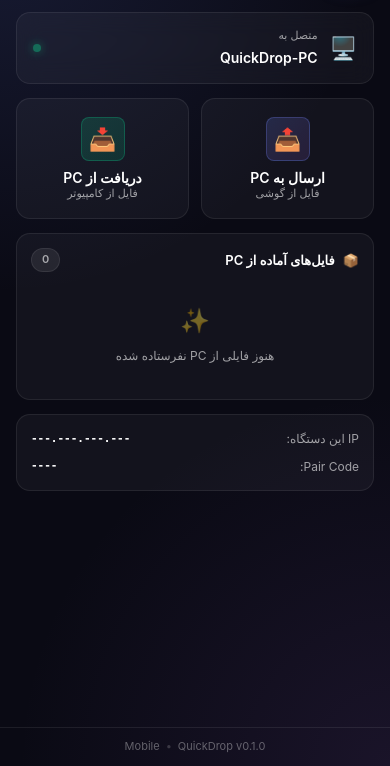
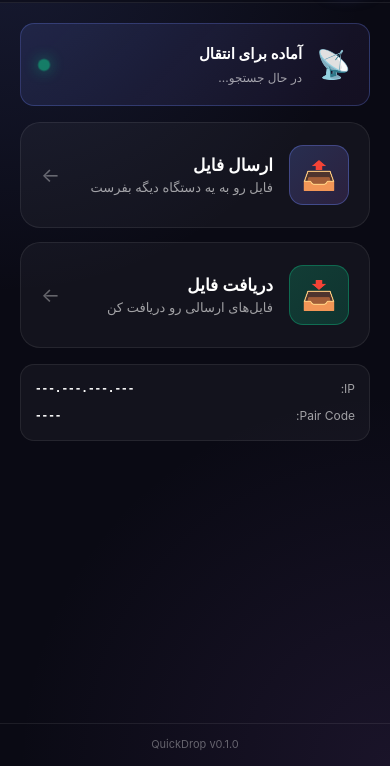
Before and after one commit to Mpyj/quickdrop, a website built with Vite: page mobile/index.html in a window 390 px wide. Shown: the part 78-844 px from the top of the page. Built offline with nearby package versions, Linux system fonts and the light colour scheme.

Commit message:
New mobile UI + custom icons + fix release

```diff
--- a/mobile/index.html
+++ b/mobile/index.html
@@ -8,87 +8,77 @@
     <link rel="stylesheet" href="/src/styles.css">
 </head>
 <body>
-    <div class="app">
-        <!-- Header -->
+    <!-- ============ Screen: Loading ============ -->
+    <div id="loading-screen" class="screen active">
+        <div class="loader"></div>
+        <p>در حال آماده‌سازی...</p>
+    </div>
+
+    <!-- ============ Screen: Home ============ -->
+    <div id="home-screen" class="screen">
         <header class="app-header">
             <div class="brand">
                 <div class="brand-icon">⚡</div>
                 <div class="brand-text">
                     <h1>QuickDrop</h1>
-                    <p>انتقال سریع فایل</p>
+                    <p>انتقال فایل روی شبکه</p>
                 </div>
             </div>
-            <div class="status-badge" id="status-badge">
-                <div class="status-dot"></div>
-                <span>آنلاین</span>
-            </div>
+            <button class="icon-btn" id="settings-btn">
+                <svg width="20" height="20" viewBox="0 0 24 24" fill="none" stroke="currentColor" stroke-width="2">
+                    <circle cx="12" cy="12" r="3"></circle>
+                    <path d="M19.4 15a1.65 1.65 0 0 0 .33 1.82l.06.06a2 2 0 0 1 0 2.83 2 2 0 0 1-2.83 0l-.06-.06a1.65 1.65 0 0 0-1.82-.33 1.65 1.65 0 0 0-1 1.51V21a2 2 0 0 1-2 2 2 2 0 0 1-2-2v-.09A1.65 1.65 0 0 0 9 19.4a1.65 1.65 0 0 0-1.82.33l-.06.06a2 2 0 0 1-2.83 0 2 2 0 0 1 0-2.83l.06-.06a1.65 1.65 0 0 0 .33-1.82 1.65 1.65 0 0 0-1.51-1H3a2 2 0 0 1-2-2 2 2 0 0 1 2-2h.09A1.65 1.65 0 0 0 4.6 9a1.65 1.65 0 0 0-.33-1.82l-.06-.06a2 2 0 0 1 0-2.83 2 2 0 0 1 2.83 0l.06.06a1.65 1.65 0 0 0 1.82.33H9a1.65 1.65 0 0 0 1-1.51V3a2 2 0 0 1 2-2 2 2 0 0 1 2 2v.09a1.65 1.65 0 0 0 1 1.51 1.65 1.65 0 0 0 1.82-.33l.06-.06a2 2 0 0 1 2.83 0 2 2 0 0 1 0 2.83l-.06.06a1.65 1.65 0 0 0-.33 1.82V9a1.65 1.65 0 0 0 1.51 1H21a2 2 0 0 1 2 2 2 2 0 0 1-2 2h-.09a1.65 1.65 0 0 0-1.51 1z"></path>
+                </svg>
+            </button>
         </header>
 
-        <!-- Main Content -->
         <main class="content">
-            <!-- Connected Banner -->
-            <div class="connected-banner">
-                <div class="connected-icon">🖥️</div>
-                <div class="connected-info">
-                    <span class="connected-label">متصل به</span>
-                    <span class="connected-name">QuickDrop-PC</span>
+            <!-- Status Card -->
+            <div class="status-card">
+                <div class="status-icon">📡</div>
+                <div class="status-info">
+                    <div class="status-title">آماده برای انتقال</div>
+                    <div class="status-subtitle" id="status-subtitle">در حال جستجو...</div>
                 </div>
-                <div class="connected-pulse"></div>
+                <div class="status-pulse"></div>
             </div>
 
-            <!-- Actions: Send / Receive -->
-            <div class="actions-grid">
-                <button class="action-card send" id="upload-btn">
-                    <div class="action-card-icon">📤</div>
-                    <div class="action-card-body">
-                        <div class="action-card-title">ارسال به PC</div>
-                        <div class="action-card-desc">فایل از گوشی</div>
+            <!-- Big Actions -->
+            <div class="big-actions">
+                <button class="big-action send" id="send-btn">
+                    <div class="big-action-icon">📤</div>
+                    <div class="big-action-content">
+                        <div class="big-action-title">ارسال فایل</div>
+                        <div class="big-action-desc">فایل رو به یه دستگاه دیگه بفرست</div>
                     </div>
+                    <div class="big-action-arrow">←</div>
                 </button>
 
-                <button class="action-card receive" id="download-btn">
-                    <div class="action-card-icon">📥</div>
-                    <div class="action-card-body">
-                        <div class="action-card-title">دریافت از PC</div>
-                        <div class="action-card-desc">فایل از کامپیوتر</div>
+                <button class="big-action receive" id="receive-btn">
+                    <div class="big-action-icon">📥</div>
+                    <div class="big-action-content">
+                        <div class="big-action-title">دریافت فایل</div>
+                        <div class="big-action-desc">فایل‌های ارسالی رو دریافت کن</div>
                     </div>
+                    <div class="big-action-arrow">←</div>
                 </button>
             </div>
 
-            <!-- Shared Files from PC -->
-            <div class="shared-files-section">
-                <div class="shared-files-header">
-                    <div class="shared-files-title">
-                        <span>📦</span>
-                        <span>فایل‌های آماده از PC</span>
-                    </div>
-                    <div class="shared-files-badge" id="shared-count">0</div>
+            <!-- Info Card (کوچیک) -->
+            <div class="info-mini">
+                <div class="info-mini-row">
+                    <span class="info-mini-label">IP:</span>
+                    <span class="info-mini-value" id="local-ip">---.---.---.---</span>
                 </div>
-                <div class="shared-files-list" id="shared-files-list">
-                    <div class="shared-empty">
-                        <div class="shared-empty-icon">✨</div>
-                        <p>هنوز فایلی از PC نفرستاده شده</p>
-                    </div>
-                </div>
-            </div>
-
-            <!-- Info Card -->
-            <div class="info-card">
-                <div class="info-row">
-                    <span class="info-label">IP این دستگاه:</span>
-                    <span class="info-value" id="local-ip">---.---.---.---</span>
-                </div>
-                <div class="info-row">
-                    <span class="info-label">Pair Code:</span>
-                    <span class="info-value" id="pair-code">----</span>
+                <div class="info-mini-row">
+                    <span class="info-mini-label">Pair Code:</span>
+                    <span class="info-mini-value" id="pair-code">----</span>
                 </div>
             </div>
         </main>
 
         <footer class="app-footer">
             <span>QuickDrop v0.1.0</span>
-            <span class="dot">•</span>
-            <span>Mobile</span>
         </footer>
     </div>
 
--- a/mobile/src/main.ts
+++ b/mobile/src/main.ts
@@ -1,18 +1,6 @@
 // QuickDrop Mobile - Frontend Logic
 
 import { invoke } from "@tauri-apps/api/core";
-
-// ============================================
-// Types
-// ============================================
-
-interface SharedFile {
-    id: string;
-    name: string;
-    size: number;
-    path: string;
-    shared_at: number;
-}
 
 // ============================================
 // State
@@ -23,7 +11,6 @@ const state = {
     pairCode: "----",
     token: "",
     mobileUrl: "",
-    sharedFiles: [] as SharedFile[],
 };
 
 // ============================================
@@ -39,22 +26,14 @@ function setText(id: string, text: string): void {
     if (el) el.textContent = text;
 }
 
-function formatBytes(bytes: number): string {
-    if (bytes === 0) return '0 B';
-    const k = 1024;
-    const sizes = ['B', 'KB', 'MB', 'GB'];
-    const i = Math.floor(Math.log(bytes) / Math.log(k));
-    return parseFloat((bytes / Math.pow(k, i)).toFixed(1)) + ' ' + sizes[i];
-}
-
-function escapeHtml(text: string): string {
-    const div = document.createElement('div');
-    div.textContent = text;
-    return div.innerHTML;
+function showScreen(id: string): void {
+    document.querySelectorAll('.screen').forEach(s => s.classList.remove('active'));
+    const screen = $(id);
+    if (screen) screen.classList.add('active');
 }
 
 // ============================================
-// Load Info from Rust
+// Load Info
 // ============================================
 
 async function loadInfo(): Promise<void> {
@@ -69,25 +48,29 @@ async function loadInfo(): Promise<void> {
 
         console.log("📱 IP:", state.localIp);
         console.log("🔐 Pair Code:", state.pairCode);
-        console.log("🔑 Token:", state.token.substring(0, 8) + "...");
-        console.log("🔗 Mobile URL:", state.mobileUrl);
+        console.log("🔗 URL:", state.mobileUrl);
     } catch (e) {
         console.error("خطا در لود اطلاعات:", e);
     }
 }
 
 // ============================================
-// Actions (موقت)
+// Actions
 // ============================================
 
-function handleUpload(): void {
-    console.log("📤 Upload clicked");
-    alert("به‌زودی: ارسال فایل به PC");
+function handleSend(): void {
+    console.log("📤 Send clicked");
+    alert("به‌زودی: انتخاب فایل و ارسال");
 }
 
-function handleDownload(): void {
-    console.log("📥 Download clicked");
-    alert("به‌زودی: دریافت فایل از PC");
+function handleReceive(): void {
+    console.log("📥 Receive clicked");
+    alert("به‌زودی: دریافت فایل از دستگاه‌های دیگه");
+}
+
+function handleSettings(): void {
+    console.log("⚙️ Settings clicked");
+    alert("به‌زودی: تنظیمات");
 }
 
 // ============================================
@@ -95,8 +78,9 @@ function handleDownload(): void {
 // ============================================
 
 function setupHandlers(): void {
-    $("upload-btn")?.addEventListener("click", handleUpload);
-    $("download-btn")?.addEventListener("click", handleDownload);
+    $("send-btn")?.addEventListener("click", handleSend);
+    $("receive-btn")?.addEventListener("click", handleReceive);
+    $("settings-btn")?.addEventListener("click", handleSettings);
 }
 
 // ============================================
@@ -107,4 +91,9 @@ document.addEventListener("DOMContentLoaded", async () => {
     console.log("🌐 QuickDrop Mobile loaded");
     setupHandlers();
     await loadInfo();
+
+    // نمایش صفحه‌ی Home بعد از لود
+    setTimeout(() => {
+        showScreen('home-screen');
+    }, 500);
 });
--- a/mobile/src/styles.css
+++ b/mobile/src/styles.css
@@ -1,5 +1,5 @@
 /* ============================================
-   QuickDrop Mobile - Styles
+   QuickDrop Mobile - Native-Style UI
    ============================================ */
 
 * {
@@ -11,7 +11,6 @@
 
 :root {
     --primary: #667eea;
-    --primary-dark: #5568d3;
     --secondary: #764ba2;
     --success: #10b981;
     --error: #ef4444;
@@ -49,22 +48,78 @@ body {
 }
 
 /* ============================================
-   App Layout
+   Screens
    ============================================ */
-.app {
-    display: flex;
+.screen {
+    position: fixed;
+    inset: 0;
+    display: none;
     flex-direction: column;
-    height: 100vh;
     padding-top: env(safe-area-inset-top);
     padding-bottom: env(safe-area-inset-bottom);
 }
 
-/* Header */
+.screen.active {
+    display: flex;
+}
+
+/* ============================================
+   Loading Screen
+   ============================================ */
+#loading-screen {
+    align-items: center;
+    justify-content: center;
+    gap: 24px;
+}
+
+.loader {
+    width: 56px;
+    height: 56px;
+    border: 3px solid rgba(255, 255, 255, 0.15);
+    border-top-color: var(--primary);
+    border-radius: 50%;
+    animation: spin 0.9s cubic-bezier(0.5, 0, 0.5, 1) infinite;
+    position: relative;
+}
+
+.loader::after {
+    content: '';
+    position: absolute;
+    inset: -8px;
+    border-radius: 50%;
+    border: 2px solid transparent;
+    border-top-color: rgba(102, 126, 234, 0.5);
+    animation: spin 1.6s linear infinite reverse;
+}
+
+@keyframes spin {
+    to { transform: rotate(360deg); }
+}
+
+#loading-screen p {
+    color: var(--text-secondary);
+    font-size: 15px;
+    animation: pulse 2s ease-in-out infinite;
+}
+
+@keyframes pulse {
+    0%, 100% { opacity: 0.5; }
+    50% { opacity: 1; }
+}
+
+/* ============================================
+   Home Screen
+   ============================================ */
+#home-screen {
+    display: flex;
+    flex-direction: column;
+}
+
 .app-header {
     display: flex;
     align-items: center;
     justify-content: space-between;
-    padding: 16px 20px 14px;
+    padding: 16px 20px;
     border-bottom: 1px solid var(--border);
     background: rgba(10, 10, 20, 0.6);
     backdrop-filter: blur(12px);
@@ -79,292 +134,207 @@ body {
 }
 
 .brand-icon {
-    width: 40px;
-    height: 40px;
+    width: 44px;
+    height: 44px;
     display: flex;
     align-items: center;
     justify-content: center;
-    font-size: 22px;
+    font-size: 24px;
     background: linear-gradient(135deg, var(--primary), var(--secondary));
     border-radius: var(--radius);
     box-shadow: 0 6px 20px rgba(102, 126, 234, 0.35);
 }
 
 .brand-text h1 {
-    font-size: 16px;
+    font-size: 18px;
     font-weight: 700;
     letter-spacing: -0.02em;
 }
 
 .brand-text p {
-    font-size: 11px;
+    font-size: 12px;
     color: var(--text-secondary);
 }
 
-.status-badge {
+.icon-btn {
+    width: 40px;
+    height: 40px;
     display: flex;
     align-items: center;
-    gap: 6px;
-    padding: 6px 12px;
+    justify-content: center;
     background: var(--bg-card);
-    border: 1px solid rgba(16, 185, 129, 0.3);
-    border-radius: 999px;
-    font-size: 12px;
-    color: var(--success);
+    border: 1px solid var(--border);
+    border-radius: var(--radius);
+    color: var(--text-secondary);
+    cursor: pointer;
+    transition: var(--transition);
 }
 
-.status-dot {
-    width: 7px;
-    height: 7px;
-    border-radius: 50%;
-    background: var(--success);
-    box-shadow: 0 0 8px var(--success);
-    animation: pulse 2s ease-in-out infinite;
-}
-
-@keyframes pulse {
-    0%, 100% { opacity: 1; }
-    50% { opacity: 0.5; }
+.icon-btn:active {
+    background: var(--bg-card-hover);
+    transform: scale(0.95);
 }
 
 /* Content */
 .content {
     flex: 1;
-    padding: 16px;
+    padding: 20px;
     overflow-y: auto;
     display: flex;
     flex-direction: column;
-    gap: 14px;
+    gap: 16px;
 }
 
-/* Connected Banner */
-.connected-banner {
+/* Status Card */
+.status-card {
     display: flex;
     align-items: center;
-    gap: 12px;
-    padding: 14px 16px;
-    background: var(--bg-card);
-    border: 1px solid var(--border);
+    gap: 14px;
+    padding: 18px;
+    background: linear-gradient(135deg, rgba(102, 126, 234, 0.15), rgba(118, 75, 162, 0.1));
+    border: 1px solid rgba(102, 126, 234, 0.3);
     border-radius: var(--radius);
-    backdrop-filter: blur(12px);
-    -webkit-backdrop-filter: blur(12px);
+    position: relative;
+    overflow: hidden;
 }
 
-.connected-icon {
-    font-size: 22px;
+.status-icon {
+    font-size: 28px;
 }
 
-.connected-info {
+.status-info {
     flex: 1;
     display: flex;
     flex-direction: column;
     gap: 2px;
 }
 
-.connected-label {
-    font-size: 11px;
+.status-title {
+    font-size: 15px;
+    font-weight: 600;
+}
+
+.status-subtitle {
+    font-size: 12px;
     color: var(--text-secondary);
 }
 
-.connected-name {
-    font-size: 14px;
-    font-weight: 600;
+.status-pulse {
+    width: 10px;
+    height: 10px;
+    border-radius: 50%;
+    background: var(--success);
+    box-shadow: 0 0 12px var(--success);
+    animation: pulseDot 2s ease-in-out infinite;
 }
 
-.connected-pulse {
-    width: 8px;
-    height: 8px;
-    border-radius: 50%;
-    background: var(--success);
-    box-shadow: 0 0 10px var(--success);
-    animation: pulse 2s ease-in-out infinite;
+@keyframes pulseDot {
+    0%, 100% { opacity: 1; transform: scale(1); }
+    50% { opacity: 0.6; transform: scale(1.2); }
 }
 
-/* Actions Grid */
-.actions-grid {
-    display: grid;
-    grid-template-columns: 1fr 1fr;
-    gap: 12px;
+/* Big Actions */
+.big-actions {
+    display: flex;
+    flex-direction: column;
+    gap: 14px;
 }
 
-.action-card {
+.big-action {
     display: flex;
-    flex-direction: column;
     align-items: center;
-    justify-content: center;
-    gap: 8px;
-    padding: 18px 12px;
+    gap: 16px;
+    padding: 22px 20px;
     background: var(--bg-card);
     border: 1px solid var(--border);
-    border-radius: var(--radius);
-    color: #fff;
-    text-align: center;
+    border-radius: var(--radius-lg);
+    color: var(--text-primary);
+    text-align: right;
     cursor: pointer;
     transition: var(--transition);
     font-family: inherit;
     outline: none;
+    position: relative;
+    overflow: hidden;
 }
 
-.action-card:active {
-    transform: scale(0.96);
+.big-action:active {
+    transform: scale(0.98);
     background: var(--bg-card-hover);
+    border-color: var(--border-strong);
 }
 
-.action-card-icon {
-    width: 44px;
-    height: 44px;
+.big-action::before {
+    content: '';
+    position: absolute;
+    inset: 0;
+    opacity: 0;
+    transition: opacity 0.3s ease;
+    pointer-events: none;
+}
+
+.big-action.send::before {
+    background: radial-gradient(circle at top right, rgba(102, 126, 234, 0.2), transparent 60%);
+}
+
+.big-action.receive::before {
+    background: radial-gradient(circle at top right, rgba(16, 185, 129, 0.2), transparent 60%);
+}
+
+.big-action:active::before {
+    opacity: 1;
+}
+
+.big-action-icon {
+    width: 60px;
+    height: 60px;
     display: flex;
     align-items: center;
     justify-content: center;
-    font-size: 22px;
-    border-radius: var(--radius-sm);
-    background: rgba(255, 255, 255, 0.04);
-    border: 1px solid var(--border);
+    font-size: 28px;
+    border-radius: var(--radius);
+    flex-shrink: 0;
 }
 
-.action-card.send .action-card-icon {
-    background: linear-gradient(135deg, rgba(102, 126, 234, 0.2), rgba(118, 75, 162, 0.2));
-    border-color: rgba(102, 126, 234, 0.3);
+.big-action.send .big-action-icon {
+    background: linear-gradient(135deg, rgba(102, 126, 234, 0.25), rgba(118, 75, 162, 0.25));
+    border: 1px solid rgba(102, 126, 234, 0.4);
 }
 
-.action-card.receive .action-card-icon {
-    background: linear-gradient(135deg, rgba(16, 185, 129, 0.2), rgba(5, 150, 105, 0.2));
-    border-color: rgba(16, 185, 129, 0.3);
+.big-action.receive .big-action-icon {
+    background: linear-gradient(135deg, rgba(16, 185, 129, 0.25), rgba(5, 150, 105, 0.25));
+    border: 1px solid rgba(16, 185, 129, 0.4);
 }
 
-.action-card-title {
-    font-size: 14px;
+.big-action-content {
+    flex: 1;
+    display: flex;
+    flex-direction: column;
+    gap: 4px;
+}
+
+.big-action-title {
+    font-size: 17px;
     font-weight: 600;
 }
 
-.action-card-desc {
-    font-size: 11px;
+.big-action-desc {
+    font-size: 13px;
     color: var(--text-secondary);
 }
 
-/* Shared Files */
-.shared-files-section {
-    display: flex;
-    flex-direction: column;
-    gap: 10px;
-    padding: 14px;
-    background: var(--bg-card);
-    border: 1px solid var(--border);
-    border-radius: var(--radius);
+.big-action-arrow {
+    font-size: 20px;
+    color: var(--text-muted);
+    transition: transform 0.25s ease;
 }
 
-.shared-files-header {
-    display: flex;
-    align-items: center;
-    justify-content: space-between;
+.big-action:active .big-action-arrow {
+    transform: translateX(-6px);
 }
 
-.shared-files-title {
-    display: flex;
-    align-items: center;
-    gap: 8px;
-    font-size: 13px;
-    font-weight: 600;
-}
-
-.shared-files-badge {
-    padding: 2px 10px;
-    background: var(--bg-card-hover);
-    border: 1px solid var(--border);
-    border-radius: 999px;
-    font-size: 11px;
-    color: var(--text-secondary);
-    font-weight: 600;
-    min-width: 24px;
-    text-align: center;
-}
-
-.shared-files-list {
-    display: flex;
-    flex-direction: column;
-    gap: 8px;
-    max-height: 300px;
-    overflow-y: auto;
-}
-
-.shared-empty {
-    padding: 20px;
-    text-align: center;
-    color: var(--text-secondary);
-}
-
-.shared-empty-icon {
-    font-size: 24px;
-    margin-bottom: 6px;
-    opacity: 0.7;
-}
-
-.shared-empty p {
-    font-size: 12px;
-}
-
-.shared-file-item {
-    display: flex;
-    align-items: center;
-    gap: 10px;
-    padding: 12px;
-    background: rgba(255, 255, 255, 0.03);
-    border: 1px solid var(--border);
-    border-radius: var(--radius-sm);
-    cursor: pointer;
-    transition: var(--transition);
-}
-
-.shared-file-item:active {
-    background: var(--bg-card-hover);
-    border-color: var(--primary);
-    transform: scale(0.98);
-}
-
-.shared-file-icon {
-    width: 36px;
-    height: 36px;
-    display: flex;
-    align-items: center;
-    justify-content: center;
-    font-size: 18px;
-    background: linear-gradient(135deg, rgba(16, 185, 129, 0.15), rgba(5, 150, 105, 0.15));
-    border: 1px solid rgba(16, 185, 129, 0.3);
-    border-radius: var(--radius-sm);
-    flex-shrink: 0;
-}
-
-.shared-file-info {
-    flex: 1;
-    min-width: 0;
-    display: flex;
-    flex-direction: column;
-    gap: 2px;
-}
-
-.shared-file-name {
-    font-size: 13px;
-    font-weight: 600;
-    overflow: hidden;
-    text-overflow: ellipsis;
-    white-space: nowrap;
-    direction: ltr;
-    text-align: right;
-}
-
-.shared-file-meta {
-    font-size: 11px;
-    color: var(--text-secondary);
-}
-
-.shared-file-action {
-    font-size: 18px;
-    color: var(--success);
-    flex-shrink: 0;
-}
-
-/* Info Card */
-.info-card {
+/* Info Mini */
+.info-mini {
     padding: 14px;
     background: var(--bg-card);
     border: 1px solid var(--border);
@@ -374,18 +344,18 @@ body {
     gap: 8px;
 }
 
-.info-row {
+.info-mini-row {
     display: flex;
     justify-content: space-between;
     align-items: center;
     font-size: 12px;
 }
 
-.info-label {
+.info-mini-label {
     color: var(--text-secondary);
 }
 
-.info-value {
+.info-mini-value {
     font-weight: 600;
     direction: ltr;
     font-family: 'Consolas', 'Monaco', monospace;
@@ -397,14 +367,9 @@ body {
     display: flex;
     align-items: center;
     justify-content: center;
-    gap: 6px;
-    padding: 10px;
+    padding: 12px;
     border-top: 1px solid var(--border);
     font-size: 11px;
     color: var(--text-muted);
     flex-shrink: 0;
 }
-
-.dot {
-    opacity: 0.5;
-}
```
Also changed, not shown: .github/workflows/build-android.yml.
